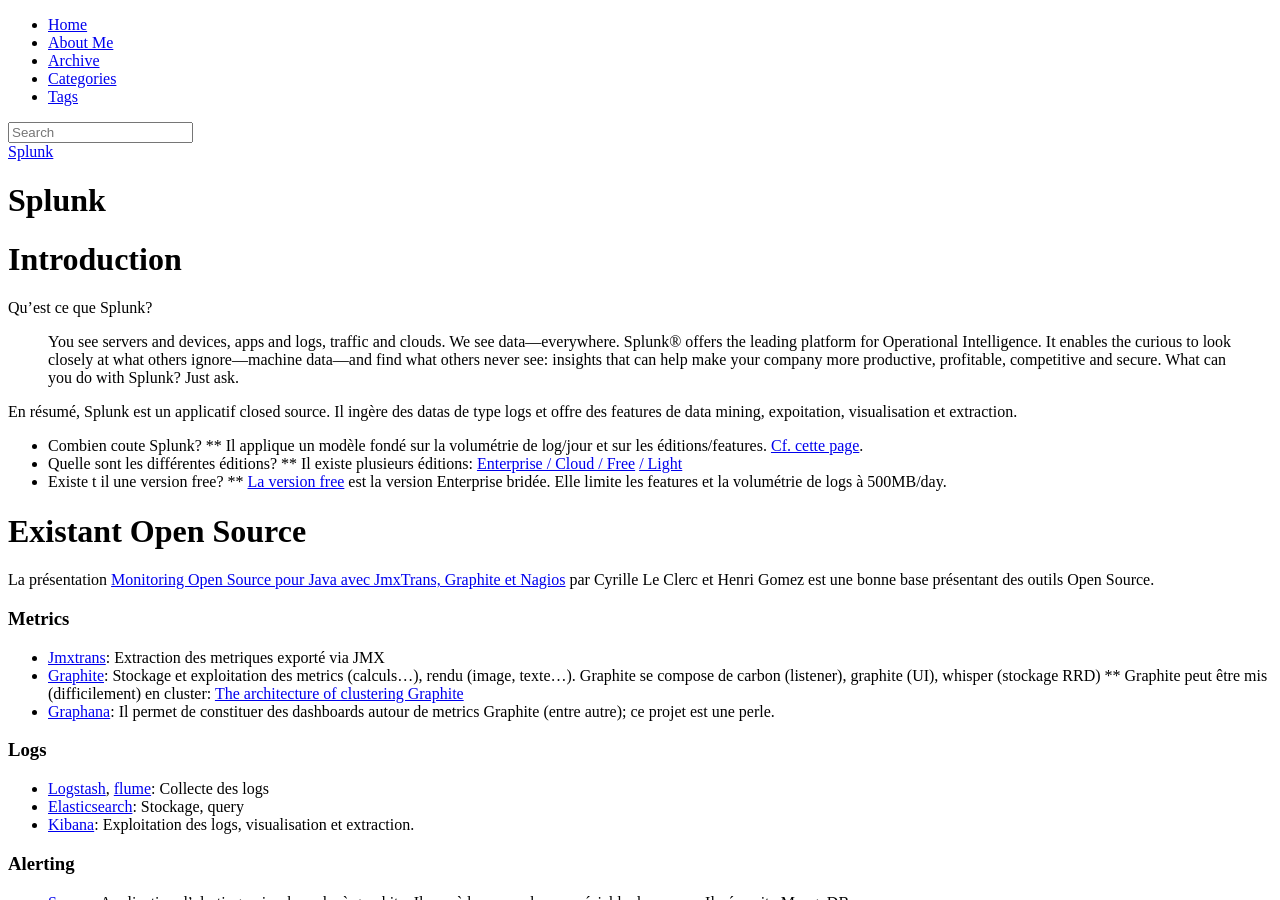
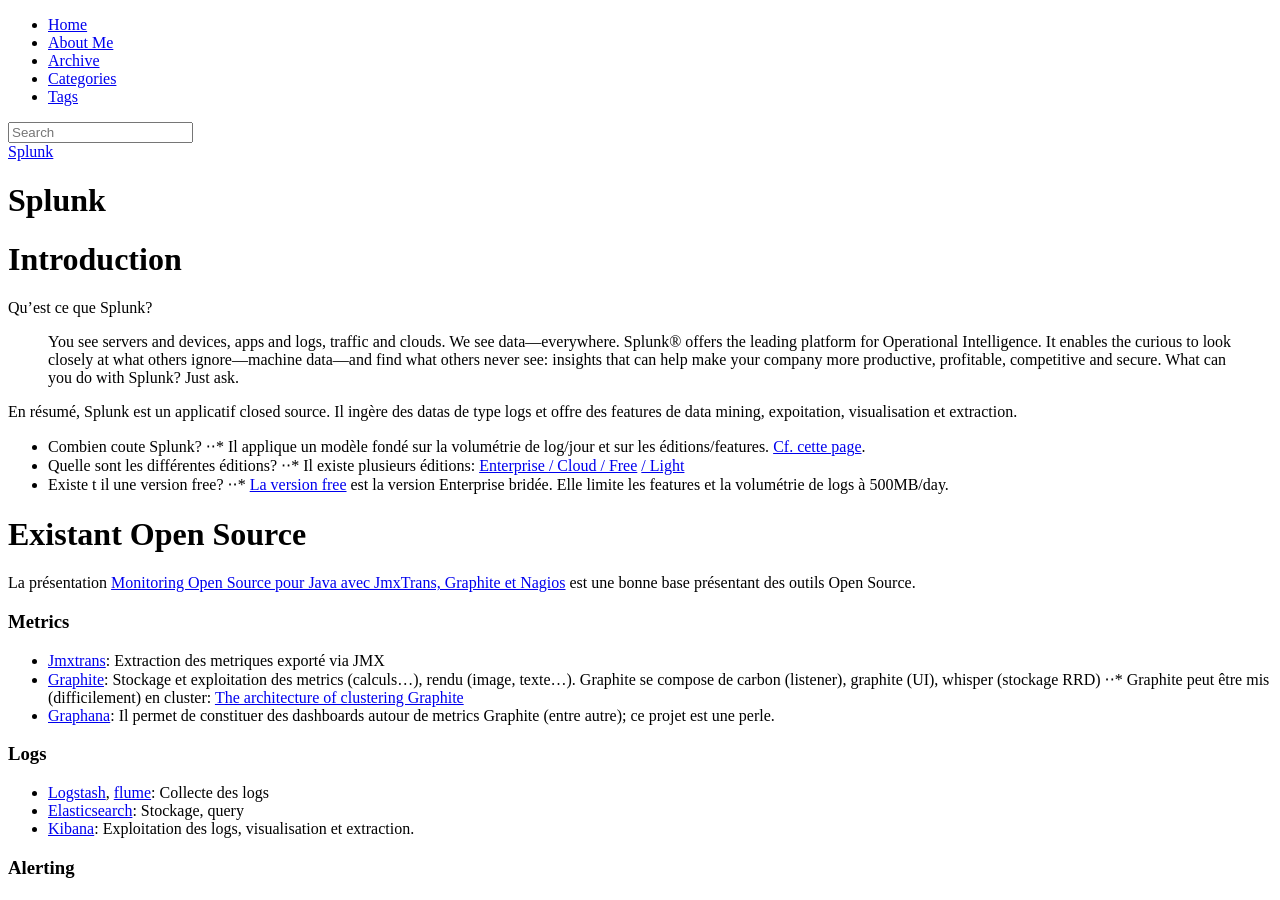
Before and after one commit to nithril/nithril.github.io, a Jekyll site: the page built from _posts/2015-05-26-operational-intelligence-splunk.markdown, in a window 1280 px wide and 900 px high. Built offline with Jekyll 4.4.1, drawn with Linux system fonts in a browser that asks for light colours; nearby versions of some CDN libraries; library files that are not in the unit come from our copies; comment, search, counter and statistics services are not loaded.

Commit message:
Splunk article

```diff
--- a/_posts/2015-05-26-operational-intelligence-splunk.markdown
+++ b/_posts/2015-05-26-operational-intelligence-splunk.markdown
@@ -16,23 +16,23 @@
 
 
 * Combien coute Splunk?
-** Il applique un modèle fondé sur la volumétrie de log/jour et sur les éditions/features. [Cf. cette page](http://www.splunk.com/en_us/products/pricing.html).
+⋅⋅* Il applique un modèle fondé sur la volumétrie de log/jour et sur les éditions/features. [Cf. cette page](http://www.splunk.com/en_us/products/pricing.html).
 * Quelle sont les différentes éditions?
-** Il existe plusieurs éditions: [Enterprise / Cloud / Free](http://www.splunk.com/en_us/products/splunk-enterprise/free-vs-enterprise.html) [/ Light](http://www.splunk.com/en_us/products/splunk-light/splunk-light-vs-splunk-enterprise.html)
+⋅⋅* Il existe plusieurs éditions: [Enterprise / Cloud / Free](http://www.splunk.com/en_us/products/splunk-enterprise/free-vs-enterprise.html) [/ Light](http://www.splunk.com/en_us/products/splunk-light/splunk-light-vs-splunk-enterprise.html)
 * Existe t il une version free?
-** [La version free](http://www.splunk.com/en_us/products/splunk-enterprise/free-vs-enterprise.html) est la version Enterprise bridée. Elle limite les features et la volumétrie de logs à 500MB/day.
+⋅⋅* [La version free](http://www.splunk.com/en_us/products/splunk-enterprise/free-vs-enterprise.html) est la version Enterprise bridée. Elle limite les features et la volumétrie de logs à 500MB/day.
 
 <!--more-->
 
 # Existant Open Source ##
 
-La présentation [Monitoring Open Source pour Java avec JmxTrans, Graphite et Nagios](http://fr.slideshare.net/cyrille.leclerc/open-source-monitoring-for-java-with-graphite) par Cyrille Le Clerc et Henri Gomez
+La présentation [Monitoring Open Source pour Java avec JmxTrans, Graphite et Nagios](http://fr.slideshare.net/cyrille.leclerc/open-source-monitoring-for-java-with-graphite)
 est une bonne base présentant des outils Open Source.
 
 ### Metrics
 * [Jmxtrans](http://www.jmxtrans.org/): Extraction des metriques exporté via JMX
 * [Graphite](http://graphite.wikidot.com/): Stockage et exploitation des metrics (calculs...), rendu (image, texte...). Graphite se compose de carbon (listener), graphite (UI), whisper (stockage RRD)
-** Graphite peut être mis (difficilement) en cluster: [The architecture of clustering Graphite](https://grey-boundary.io/the-architecture-of-clustering-graphite/)
+⋅⋅* Graphite peut être mis (difficilement) en cluster: [The architecture of clustering Graphite](https://grey-boundary.io/the-architecture-of-clustering-graphite/)
 * [Graphana](http://grafana.org/): Il permet de constituer des dashboards autour de metrics Graphite (entre autre); ce projet est une perle.
 
 ### Logs
@@ -44,7 +44,7 @@
 * [Seyren](https://github.com/scobal/seyren): Application d'alerting qui se branche à graphite. Il possède un nombre appréciable de canaux. Il nécessite MongoDB.
 
 
-## Conclusion
+### Conclusion
 
 Je pense avoir fait le tour. Il y a bien sur des variations, [InfluxDB](http://influxdb.com/) au lieu de graphite, Nagios au lieu de Seyren...
 Quoi qu'il en soit la liste est conséquente et la mise en haute disponibilité de chacun de ces élements pourrait faire l'objet d'un sujet dédié.
```
